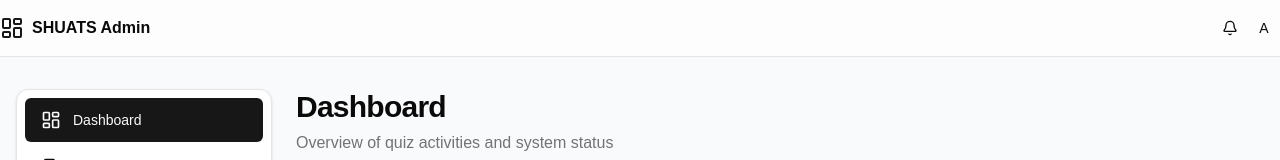
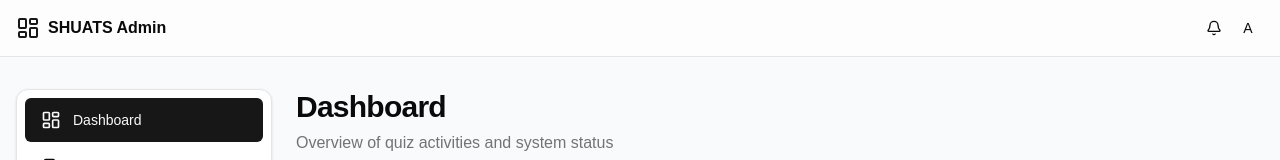
Before and after one commit to Agamya-Samuel/shuats-quiz-app, a Next.js app: page /admin in a window 1280 px wide. Shown: the top 160 px of the page. Built offline with nearby package versions, Linux system fonts and the light colour scheme; no server answers; what drizzle-zod would draw is missing.

Commit message:
Refactor AdminHeader and AdminSidebar components for improved layout and styling

```diff
--- a/app/admin/_components/AdminHeader.tsx
+++ b/app/admin/_components/AdminHeader.tsx
@@ -51,7 +51,7 @@ export function AdminHeader() {
 
 	return (
 		<header className="sticky top-0 z-50 w-full border-b bg-background/95 backdrop-blur supports-[backdrop-filter]:bg-background/60">
-			<div className="container flex h-14 items-center">
+			<div className="container mx-auto max-w-7xl px-4 flex h-14 items-center">
 				<div className="mr-4 hidden md:flex">
 					<Link
 						href="/admin"
--- a/app/admin/_components/AdminSidebar.tsx
+++ b/app/admin/_components/AdminSidebar.tsx
@@ -71,7 +71,7 @@ export function AdminSidebar() {
 	];
 
 	return (
-		<Card className="h-[calc(100vh-8rem)] overflow-auto">
+		<Card className="overflow-auto">
 			<CardContent className="p-0">
 				<nav className="flex flex-col gap-1 p-2">
 					{menuItems.map((item) => (
```
